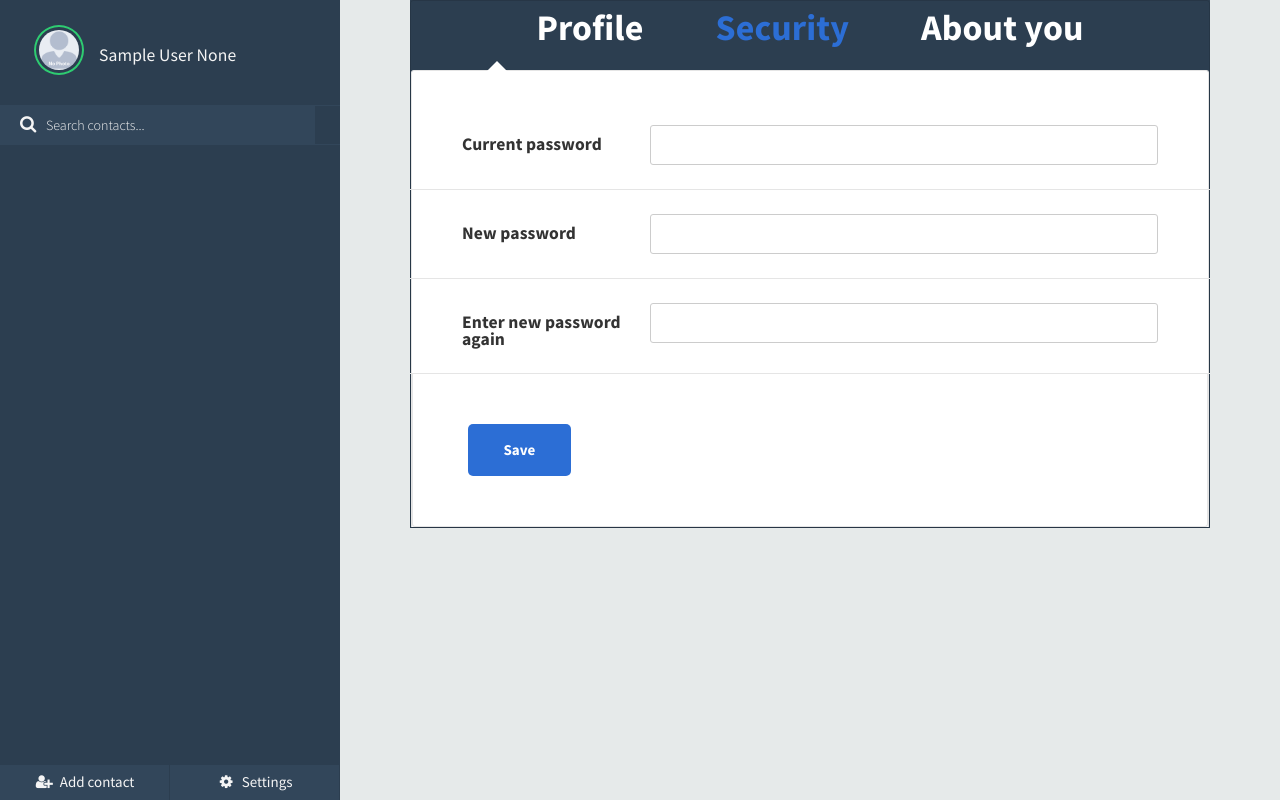
After one commit to Leemurius/VK, a Flask app: page /my_profile/settings/security in a window 1280 px wide. The commit adds this page. Run offline with Flask 2, Linux system fonts and the light colour scheme; the visitor is signed in with stand-in values (Sample User, id 1); data comes from the database, SQL or seed files in the repository; some libraries are stand-ins or nearby versions.

Commit message:
- Done part with settings - Modernized profile page - Upload photos from your computer

```diff
--- a/app/forms.py
+++ b/app/forms.py
@@ -1,6 +1,7 @@
 import re
 import requests
-from flask_wtf import FlaskForm
+from flask_wtf import FlaskForm, Form
+from flask_wtf.file import FileAllowed, FileField
 from flask_login import current_user
 from wtforms import (
     StringField,
@@ -10,7 +11,13 @@ from wtforms import (
     SubmitField,
     BooleanField
 )
-from wtforms.validators import DataRequired, Email, length, EqualTo, NumberRange
+from wtforms.validators import (
+    DataRequired,
+    Email,
+    length,
+    EqualTo,
+    NumberRange,
+)
 
 from app.models import User
 
@@ -18,9 +25,10 @@ from app.models import User
 NAME_LENGTH = 50
 NICK_LENGTH = 50
 EMAIL_LENGTH = 50
-ADRESS_LENGTH = 50
+ADDRESS_LENGTH = 50
 SURNAME_LENGTH = 50
 PASSWORD_LENGTH = 30
+ARTICLE_LENGTH = 512
 MESSAGE_LENGTH = 1024
 
 
@@ -166,11 +174,11 @@ class ProfSettingsForm(FlaskForm):
         ]
     )
 
-    adress = StringField(
-        'Adress',
+    address = StringField(
+        'Address',
         validators=[
             DataRequired(),
-            length(max=ADRESS_LENGTH, message='Very big adress')
+            length(max=ADDRESS_LENGTH, message='Very big address')
         ]
     )
 
@@ -190,28 +198,14 @@ class ProfSettingsForm(FlaskForm):
         ]
     )
 
-    photo = StringField('Photo')
-
-    password = PasswordField(
-        'Confirm password',
+    photo = FileField(
+        "Photo",
         validators=[
-            DataRequired(),
-            length(max=PASSWORD_LENGTH, message='Incorrect password')
+            FileAllowed(['jpg', 'jpeg', 'png'], message='Images only')
         ]
     )
 
     save = SubmitField('Save')
-
-    @staticmethod
-    def _is_url_image(image_url):
-        try:
-            image_formats = ("image/png", "image/jpeg", "image/jpg")
-            r = requests.head(image_url, verify=False, timeout=5)
-            if r.headers["content-type"] in image_formats:
-                return True
-            return False
-        except Exception:
-            return False
 
     def validate_nick(self, nick):
         if User.query.filter_by(nick=nick.data).count() and \
@@ -223,16 +217,12 @@ class ProfSettingsForm(FlaskForm):
                 email.data != current_user.email:
             raise ValueError('This email already taken')
 
-    def validate_password(self, password):
-        if not current_user.check_password(password.data):
-            raise ValueError('Password dont match')
-
     def validate_photo(self, photo):
-        if photo.data and not self._is_url_image(photo.data):
-            raise ValueError('Invalid url')
+        pass
+        # Check size
 
 
-class PassSettingsForm(FlaskForm):
+class SecSettingsForm(FlaskForm):
     current_password = PasswordField(
         'Current password',
         validators=[
@@ -263,3 +253,13 @@ class PassSettingsForm(FlaskForm):
     def validate_current_password(self, current_password):
         if not current_user.check_password(current_password.data):
             raise ValueError('Password dont match')
+
+
+class AboutSettingsForm(FlaskForm):
+    about_me = TextAreaField(
+        'About me',
+        validators=[
+            DataRequired(),
+            length(max=ARTICLE_LENGTH, message='Very big article'),
+        ],
+    )
--- a/app/routes.py
+++ b/app/routes.py
@@ -4,7 +4,14 @@ from flask_login import login_user, logout_user, current_user
 from app import app
 from app.models import User, Message
 from app.custom_decorators import login_required
-from app.forms import RegistrationForm, LoginForm, ChatForm, ProfSettingsForm
+from app.forms import (
+    RegistrationForm,
+    LoginForm,
+    ChatForm,
+    ProfSettingsForm,
+    SecSettingsForm,
+    AboutSettingsForm
+)
 
 
 @app.errorhandler(500)
@@ -48,6 +55,9 @@ def registration():
 
 @app.route('/login', methods=['GET', 'POST'])
 def login():
+    if current_user.is_authenticated:
+        return redirect(url_for('my_profile'))
+
     form = LoginForm()
 
     if form.validate_on_submit():
@@ -92,16 +102,48 @@ def profile(nick):
     )
 
 
-@app.route('/my_profile/settings', methods=['GET', 'POST'])
+@app.route('/my_profile/settings/<form_type>', methods=['GET', 'POST'])
 @login_required
-def settings():
-    form = ProfSettingsForm()
+def settings(form_type):
+    current_form = None
+
+    # ---------------------------------------------------------------------
+    if form_type == 'profile':
+        profile_form = ProfSettingsForm(
+            name=current_user.name,
+            surname=current_user.surname,
+            nick=current_user.nick,
+            age=current_user.age,
+            email=current_user.email,
+            address=current_user.address
+        )
+
+        current_form = profile_form
+        if profile_form.validate_on_submit():
+            current_user.set_profile_form(profile_form)
+            current_user.upload_photo(profile_form.photo)
+            return redirect(url_for('settings', form_type='profile'))
+    # ----------------------------------------------------------------------
+    elif form_type == 'security':
+        security_form = SecSettingsForm()
+        current_form = security_form
+        if security_form.validate_on_submit():
+            current_user.set_password(security_form.new_password.data)
+            return redirect(url_for('settings', form_type='security'))
+    else:  # ---------------------------------------------------------------
+        about_form = AboutSettingsForm(
+            about_me=current_user.about_me
+        )
+        current_form = about_form
+        if about_form.validate_on_submit():
+            current_user.set_about_form(about_form)
+            return redirect(url_for('settings', form_type='about'))
 
     users = User.query.all()
 
     return render_template(
-        'settings.html',
-        form=form,
+        form_type + '_settings.html',
+        form=current_form,
         user=current_user,
         users=users
     )
--- a/app/static/css/base.css
+++ b/app/static/css/base.css
@@ -130,7 +130,7 @@ body {
 }
 
 #frame #sidepanel #profile .wrap {
-    height: 60px;
+    height: 55px;
     line-height: 60px;
     overflow: hidden;
     -moz-transition: 0.3s height ease;
@@ -157,6 +157,8 @@ body {
     -o-transition: 0.3s border ease;
     -webkit-transition: 0.3s border ease;
     transition: 0.3s border ease;
+    max-height: 3em;
+    max-width: 3em;
 }
 
 @media screen and (max-width: 735px) {
--- a/app/static/css/chat.css
+++ b/app/static/css/chat.css
@@ -37,6 +37,8 @@
 #frame .content .messages ul li.sent img {
     float: left;
     margin: 6px 8px 0 0;
+    height: 2.3em;
+    width: 2.3em;
 }
 
 #frame .content .messages ul li.sent p {
@@ -56,6 +58,8 @@
 #frame .content .messages ul li.replies img {
     float: right;
     margin: 0px 0 0 8px;
+    height: 2.3em;
+    width: 2.3em;
 }
 
 #frame .content .messages ul li.replies p {
@@ -76,6 +80,8 @@
     width: 35px;
     border-radius: 50%;
     float: left;
+    max-height: 3em;
+    max-width: 3em;
 }
 
 #frame .content .messages ul li p {
--- a/app/static/css/settings.css
+++ b/app/static/css/settings.css
@@ -182,13 +182,29 @@ button {
    #PAGE WRAPPER
    ========================================================================== */
 .page-wrapper {
-  min-height: 100vh;
+  padding: 0;
+  position: relative;
+  margin: auto;
+  min-width: 100vh;
+  max-width: 120vh;
+  width: 100vh;
+  max-height: 100%;
+  height: max-content;
+  overflow: hidden;
+}
+
+@media screen and (max-width: 500px) {
+    .page-wrapper {
+        width: 100vh;
+        min-width: 100vh;
+    }
 }
 
 body {
   font-family: "Open Sans", "Arial", "Helvetica Neue", sans-serif;
   font-weight: 400;
   font-size: 14px;
+  overflow: hidden;
 }
 
 h1, h2, h3, h4, h5, h6 {
@@ -316,8 +332,15 @@ h6 {
 /* ==========================================================================
    #WRAPPER
    ========================================================================== */
-.wrapper {
-  margin: 0 auto;
+.page-wrapper .wrapper {
+  position: relative;
+  min-width: 100vh;
+  max-width: 120vh;
+  width: 100vh;
+  height: max-content;
+  background: #2c3e50;
+  color: #f5f5f5;
+  overflow: hidden;
 }
 
 .wrapper--w960 {
@@ -563,6 +586,10 @@ textarea {
   }
 }
 
+#photo{
+  display: none;
+}
+
 .input-file {
   display: none;
 }
@@ -610,9 +637,17 @@ textarea {
 .title {
   font-size: 36px;
   font-weight: 700;
-  text-align: left;
+  text-align: center;
   color: #fff;
   margin-bottom: 24px;
+}
+
+#title2 h2{
+  margin-left: 2em;
+}
+
+#title3 h2{
+  margin-left: 2em;
 }
 
 @media (max-width: 767px) {
@@ -637,6 +672,29 @@ textarea {
 
 .card-6 .card-heading {
   background: transparent;
+  margin: auto;
+  margin-top: 0.5em;
+}
+
+.card-6 .card-heading ul{
+  display: flex;
+  margin:0 auto;
+  width:100%;
+  text-align:center;
+}
+
+.card-6 .card-heading ul li{
+  list-style: none;
+  display:inline-block;
+  color:white;
+}
+
+.card-6 .card-heading ul li a{
+  text-decoration: none;
+}
+
+.card-6 .card-heading ul li h2:hover{
+  color: #2c6ed5;
 }
 
 .card-6 .card-body {
@@ -668,7 +726,7 @@ textarea {
   border-width: 10px;
 }
 
-.card-footer{
+.card-6 .card-footer{
   background: #fff;
   border: 1px solid #e5e5e5;
   border-top: none;
@@ -682,6 +740,7 @@ textarea {
 }
 
 .card-footer button{
+    width: 15%;
     cursor: pointer;
 }
 
--- a/app/templates/base.html
+++ b/app/templates/base.html
@@ -82,7 +82,7 @@
                         <span>Add contact</span>
                     </button>
 
-                    <a href="{{ url_for('settings') }}">
+                    <a href="{{ url_for('settings', form_type='profile') }}">
                         <button id="settings">
                             <i class="fa fa-cog fa-fw" aria-hidden="true"></i>
                             <span>Settings</span>
--- /dev/null
+++ b/app/templates/security_settings.html
@@ -0,0 +1,82 @@
+{% extends 'base.html' %}
+
+{% block head %}
+    <title>Settings</title>
+    <!--===============================================================================================-->
+    <link rel="shortcut icon" type="image/x-icon" href="/static/images/favicons/settings.png"/>
+    <!--===============================================================================================-->
+    <link href="https://fonts.googleapis.com/css?family=Open+Sans:300,300i,400,400i,600,600i,700,700i,800,800i" rel="stylesheet">
+    <!--===============================================================================================-->
+    <link rel="stylesheet" type="text/css" href="/static/css/settings.css">
+    <!--===============================================================================================-->
+{% endblock %}
+
+{% block content %}
+    <div class="page-wrapper p-b-50">
+        <div class="wrapper wrapper--w900">
+            <div class="card card-6">
+                <div class="card-heading">
+                    <ul>
+                        <li id="title1">
+                            <a href="{{ url_for('settings', form_type='profile') }}">
+                                <h2 class="title">Profile</h2>
+                            </a>
+                        </li>
+
+                        <li id="title2">
+                            <a href="{{ url_for('settings', form_type='security') }}">
+                                <h2 class="title" style="color: #2c6ed5">Security</h2>
+                            </a>
+                        </li>
+
+                        <li id="title3">
+                            <a href="{{ url_for('settings', form_type='about') }}">
+                                <h2 class="title">About you</h2>
+                            </a>
+                        </li>
+                    </ul>
+
+                </div>
+                <div class="card-body">
+                    <form action="" method="post" novalidate>
+                        {{ form.hidden_tag() }}
+                        <div class="form-row">
+                            <div class="name">{{ form.current_password.label }}</div>
+                            <div class="value">
+                                {{ form.current_password(class="input--style-6") }}
+                            </div>
+                        </div>
+
+                        <div class="form-row">
+                            <div class="name">{{ form.new_password.label }}</div>
+                            <div class="value">
+                                {{ form.new_password(class="input--style-6") }}
+                            </div>
+                        </div>
+
+                        <div class="form-row">
+                            <div class="name">{{ form.confirm_password.label }}</div>
+                            <div class="value">
+                                {{ form.confirm_password(class="input--style-6") }}
+                            </div>
+                        </div>
+
+                        <div class="card-footer">
+                            <button class="btn btn--radius-2 btn--blue-2">
+                                Save
+                            </button>
+                        </div>
+                    </form>
+                </div>
+            </div>
+        </div>
+    </div>
+{% endblock %}
+
+{% block js_files %}
+    <!--===============================================================================================-->
+	<script src="/static/vendor/jquery/jquery-3.2.1.min.js"></script>
+    <!--===============================================================================================-->
+    <script src="/static/js/settings.js"></script>
+    <!--===============================================================================================-->
+{% endblock %}
--- a/config.py
+++ b/config.py
@@ -8,9 +8,14 @@ class Config(object):
     SQLALCHEMY_DATABASE_URI = 'sqlite:///' + os.path.join(basedir, 'app.db')
     SQLALCHEMY_TRACK_MODIFICATIONS = False
 
+    WTF_CSRF_ENABLED = False
+    WTF_CSRF_SECRET_KEY = 'dima_pidor_its_true'
+
     MAIL_SERVER = 'smtp.yandex.ru'
     MAIL_PORT = 587
     MAIL_USE_TLS = 1
     MAIL_USERNAME = 'no-reply@ugmi.me'
     MAIL_PASSWORD = ''
     ADMINS = ['sidorevich.anton@gmail.com']
+
+    IMAGE_UPLOAD_FOLDER = "Data/UsersPhotos/"
```
Also changed, not shown: app/models.py (+44 -27 lines), app/static/css/profile.css (+7 -1 lines), app/static/js/settings.js (+13 -41 lines), app/templates/about_settings.html (added, +68 -0 lines), app/templates/profile.html (+18 -7 lines), app/templates/profile_settings.html (renamed from app/templates/settings.html, +32 -10 lines).
